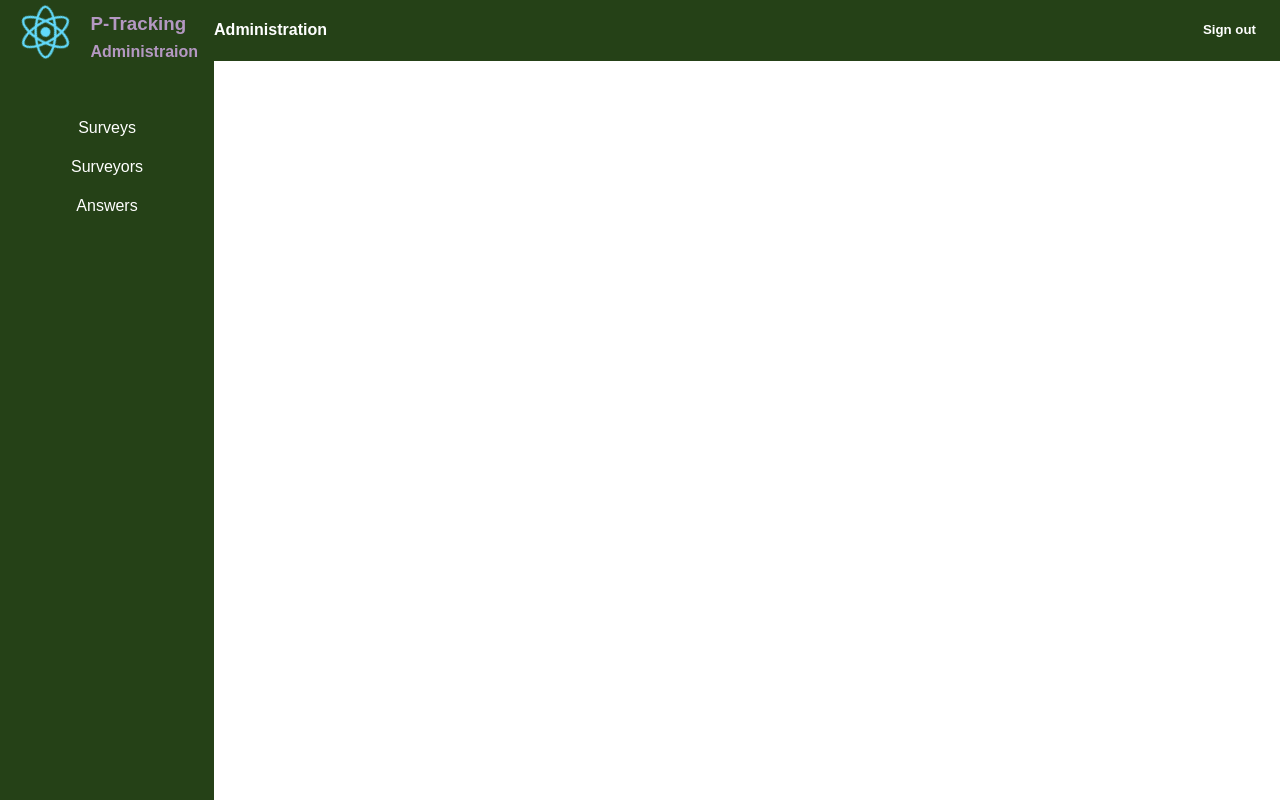
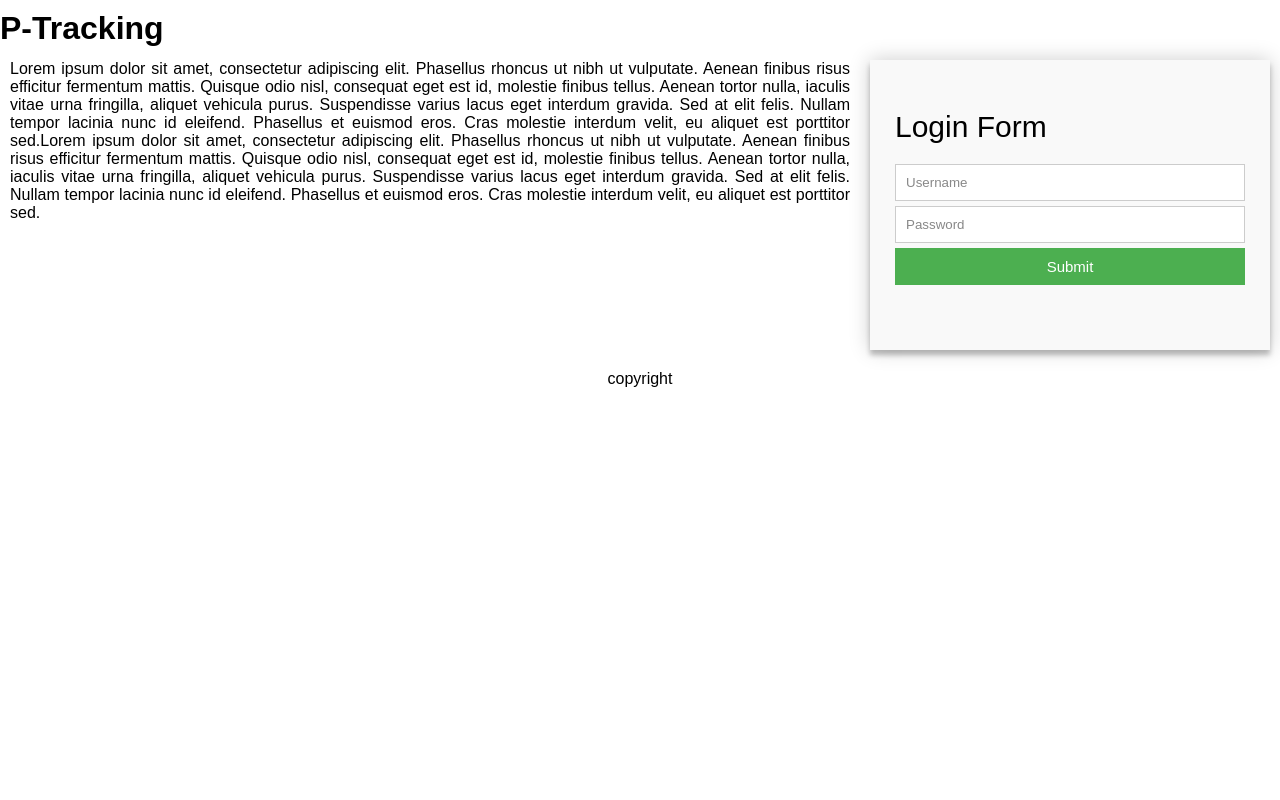
Before and after one commit to Village-Development-and-Planning/website, a React app: page /admin/login in a window 1280 px wide. Built offline with nearby package versions, Linux system fonts and the light colour scheme.

Commit message:
First Cut checking for Login Page

```diff
--- a/src/App.js
+++ b/src/App.js
@@ -1,19 +1,19 @@
 import React, { Component } from 'react';
-import { BrowserRouter } from 'react-router-dom';
+import { BrowserRouter, Route, Switch } from 'react-router-dom';
 
 import './App.scss';
 
-import Sidenav from './layout/Sidenav';
-import Page from './layout/Page';
+import PageCombo from './layout/PageCombo';
+import Login from './layout/Login';
 
 class App extends Component {
   render() {
     return (
       <BrowserRouter basename="/admin">
-        <div className="App">
-          <Sidenav />
-          <Page />
-        </div>
+          <Switch>
+            <Route path="/" exact component={PageCombo}/>
+            <Route path="/login" component={Login}/>
+          </Switch>
       </BrowserRouter>
     );
   }
--- /dev/null
+++ b/src/components/Footer/Footer.js
@@ -0,0 +1,12 @@
+import React, {Component} from 'react';
+
+
+export default class Footer extends Component {
+    render() {
+        return (
+            <footer>
+                copyright
+            </footer>
+        );
+    }
+}
--- /dev/null
+++ b/src/components/Header/Header.js
@@ -0,0 +1,12 @@
+import React, {Component} from 'react';
+
+
+export default class Header extends Component {
+    render() {
+        return (
+            <header>
+                <h1>P-Tracking</h1>
+            </header>
+        );
+    }
+}
--- /dev/null
+++ b/src/components/LoginForm/LoginForm.js
@@ -0,0 +1,19 @@
+import React, {Component} from 'react';
+
+
+export default class LoginForm extends Component {
+    render() {
+        return (
+            <div className="loginbox">
+                <form className="loginForm" action="" method="post">
+                    <h3>Login Form</h3>
+                    <fieldset>
+                        <input placeholder="Username" type="text"  name="username" required  />
+                        <input placeholder="Password" type="password" name="password" required />
+                        <button name="submit" type="submit" id="contact-submit" data-submit="...Sending">Submit</button>
+                    </fieldset>
+                </form>
+            </div>
+        );
+    }
+}
--- /dev/null
+++ b/src/components/Responsive/Responsive.js
@@ -0,0 +1,12 @@
+import React, {Component} from 'react';
+
+
+export default class Responsive extends Component {
+    render() {
+        return (
+            <section className="container" >
+                {this.props.children}
+            </section>
+        );
+    }
+}
--- /dev/null
+++ b/src/layout/Login.js
@@ -0,0 +1,25 @@
+import React, {Component} from 'react';
+
+import Header from '../components/Header/Header';
+import Footer from '../components/Footer/Footer';
+import LoginForm from '../components/LoginForm/LoginForm';
+import Responsive from '../components/Responsive/Responsive';
+
+import './Login.scss';
+
+export default class Login extends Component {
+    render() {
+        return (
+            <div>
+                <Header/>
+                <Responsive>
+                    <div className="infobox">
+                        Lorem ipsum dolor sit amet, consectetur adipiscing elit. Phasellus rhoncus ut nibh ut vulputate. Aenean finibus risus efficitur fermentum mattis. Quisque odio nisl, consequat eget est id, molestie finibus tellus. Aenean tortor nulla, iaculis vitae urna fringilla, aliquet vehicula purus. Suspendisse varius lacus eget interdum gravida. Sed at elit felis. Nullam tempor lacinia nunc id eleifend. Phasellus et euismod eros. Cras molestie interdum velit, eu aliquet est porttitor sed.Lorem ipsum dolor sit amet, consectetur adipiscing elit. Phasellus rhoncus ut nibh ut vulputate. Aenean finibus risus efficitur fermentum mattis. Quisque odio nisl, consequat eget est id, molestie finibus tellus. Aenean tortor nulla, iaculis vitae urna fringilla, aliquet vehicula purus. Suspendisse varius lacus eget interdum gravida. Sed at elit felis. Nullam tempor lacinia nunc id eleifend. Phasellus et euismod eros. Cras molestie interdum velit, eu aliquet est porttitor sed.
+                    </div>
+                    <LoginForm></LoginForm>
+                </Responsive>
+                <Footer/>
+            </div>
+        );
+    }
+}
--- /dev/null
+++ b/src/layout/Login.scss
@@ -0,0 +1,116 @@
+.container {
+  display: flex; /* or inline-flex */
+  flex-direction: row ;
+}
+
+.container .infobox{
+  text-align:justify;
+}
+
+.container>div{
+  margin:10px;
+}
+
+footer{
+  text-align:center;
+}
+
+.login {
+  margin:10px;
+  background-color: white;
+  overflow:hidden;
+  border:2px dashed #ccc;
+}
+
+
+.loginForm {
+  width:400px;
+  background: #F9F9F9;
+  padding: 50px 25px;
+  box-shadow: 0 0 20px 0 rgba(0, 0, 0, 0.2), 0 5px 5px 0 rgba(0, 0, 0, 0.24);
+}
+
+.loginForm fieldset {
+  border: medium none !important;
+  margin: 0 0 10px;
+  padding: 0;
+  width: 100%;
+}
+
+.loginForm input[type="text"],
+.loginForm input[type="password"] {
+  width: 100%;
+  border: 1px solid #ccc;
+  background: #FFF;
+  margin: 0 0 5px;
+  padding: 10px;
+}
+
+header, footer{
+  height:50px;
+  padding:10px 0;
+}
+
+
+.loginForm h3{
+
+  display: block;
+  font-size: 30px;
+  font-weight: 300;
+  margin-bottom: 20px;
+}
+
+.loginForm button[type="submit"] {
+  cursor: pointer;
+  width: 100%;
+  border: none;
+  background: #4CAF50;
+  color: #FFF;
+  margin: 0 0 5px;
+  padding: 10px;
+  font-size: 15px;
+}
+
+.loginForm button[type="submit"]:hover {
+  background: #73A047;
+  transition: background-color 0.3s ease-in-out;
+}
+
+
+::-webkit-input-placeholder {
+  color: #888;
+}
+
+:-moz-placeholder {
+  color: #888;
+}
+
+::-moz-placeholder {
+  color: #888;
+}
+
+:-ms-input-placeholder {
+  color: #888;
+}
+
+* {
+  margin: 0;
+  padding: 0;
+  box-sizing: border-box;
+  -webkit-box-sizing: border-box;
+  -moz-box-sizing: border-box;
+}
+
+@media screen and (max-width: 780px) {
+  .container {
+    flex-direction: column ;
+  }
+
+  .container .infobox{
+    width:inherit;
+    min-width:inherit;
+  }
+  .loginForm{
+    width:100%;
+  }
+}
--- /dev/null
+++ b/src/layout/PageCombo.js
@@ -0,0 +1,18 @@
+import React, {Component} from 'react';
+
+
+import Sidenav from './Sidenav';
+import Page from './Page';
+
+
+
+export default class PageCombo extends Component {
+    render() {
+        return (
+            <div className="App">
+                <Sidenav />
+                <Page />
+            </div>
+        );
+    }
+}
```
